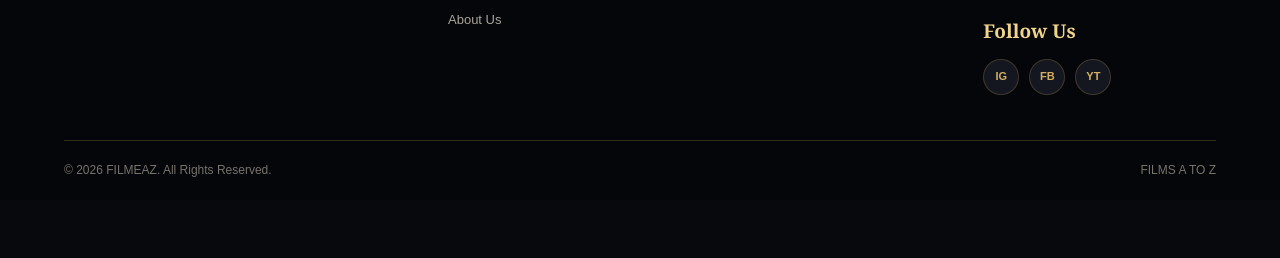
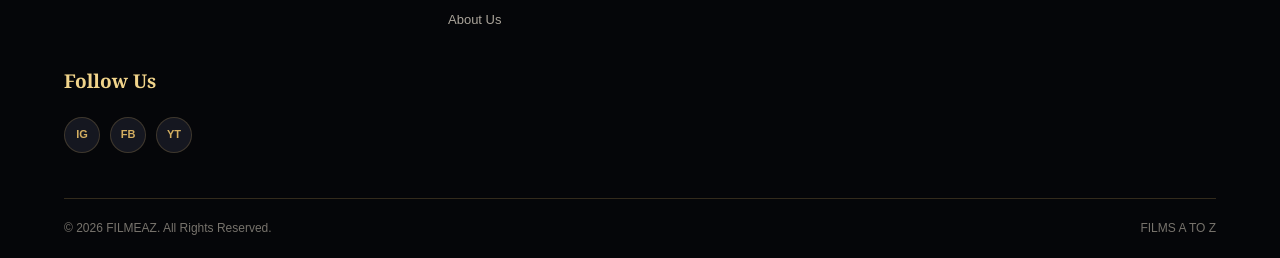
Before and after one commit to filmeazofficial/filmeaz-, a plain HTML site: page about.html in a window 1280 px wide. Shown: the part 3307-3565 px from the top of the page. Before the commit the page ends 3507 px from the top, so only its background shows below. Drawn offline with Linux system fonts and the light colour scheme.

Commit message:
Separate Contact Us and Follow Us footer columns

```diff
--- a/about.html
+++ b/about.html
@@ -118,7 +118,7 @@
 </span></a><p>FILMEAZ — Films A to Z. Explore the world of cinema, discover legendary artists and celebrate films from every industry.</p></div>
    <div class="footer-column"><h3>Quick Links</h3><ul><li><a href="index.html">Home</a></li><li><a href="actors.html">Actors</a></li><li><a href="actresses.html">Actresses</a></li><li><a href="about.html">About Us</a></li></ul></div>
    <div class="footer-column"><h3>Explore</h3><ul><li><a href="#" onclick="document.getElementById('headerSearchToggle').click(); return false;">Search Films</a></li><li><a href="index.html#latest-films">Latest Films</a></li><li><a href="index.html#upcoming-films">Upcoming Films</a></li></ul></div>
-   <div class="footer-column"><h3>Contact Us</h3><ul><li><a href="mailto:contact@filmeaz.com">Email Us</a></li><li><a href="mailto:contact@filmeaz.com?subject=Report%20an%20Error">Report an Error</a></li><li><a href="mailto:contact@filmeaz.com?subject=Suggest%20a%20Film">Suggest a Film</a></li></ul><h3 class="social-heading">Follow Us</h3><div class="social-links"><a href="#" aria-label="Instagram">IG</a><a href="#" aria-label="Facebook">FB</a><a href="#" aria-label="YouTube">YT</a></div></div>
+   <div class="footer-column"><h3>Contact Us</h3><ul><li><a href="mailto:contact@filmeaz.com">Email Us</a></li><li><a href="mailto:contact@filmeaz.com?subject=Report%20an%20Error">Report an Error</a></li><li><a href="mailto:contact@filmeaz.com?subject=Suggest%20a%20Film">Suggest a Film</a></li></ul></div><div class="footer-column footer-social-column"><h3>Follow Us</h3><div class="social-links"><a href="#" aria-label="Instagram">IG</a><a href="#" aria-label="Facebook">FB</a><a href="#" aria-label="YouTube">YT</a></div></div>
   </div>
   <div class="footer-bottom"><p>© <span id="currentYear"></span> FILMEAZ. All Rights Reserved.</p><p>FILMS A TO Z</p></div>
  </div>
```
